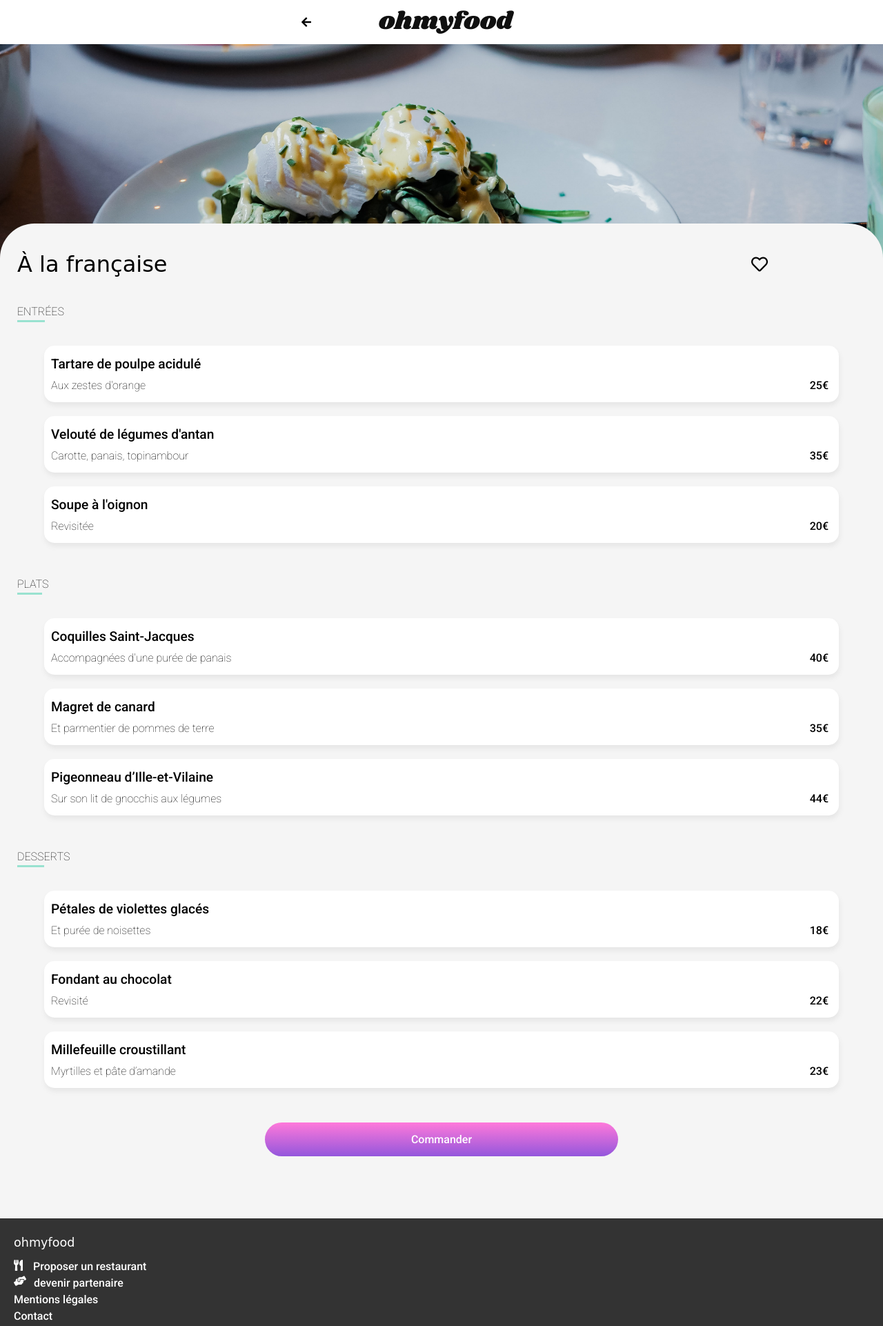
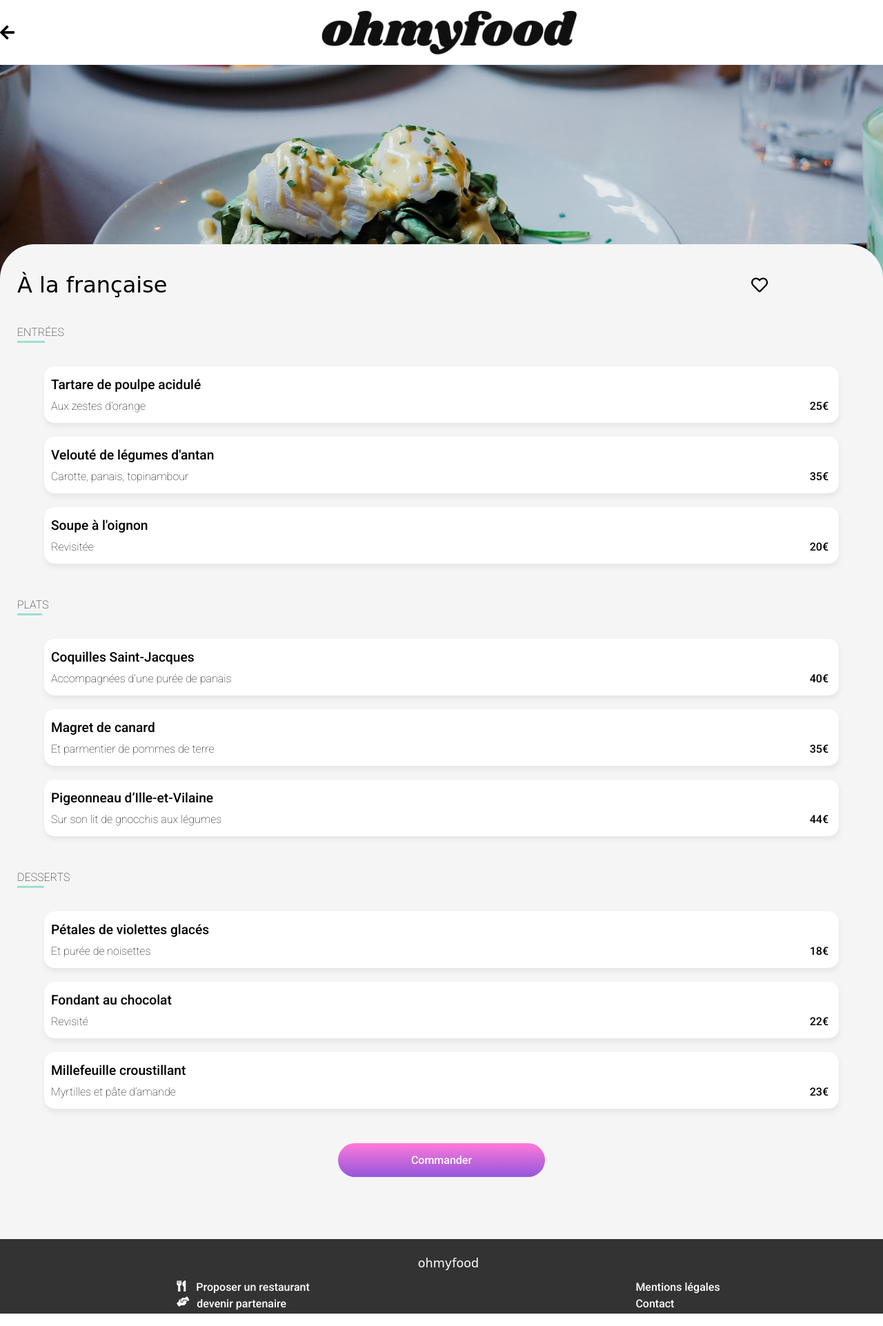
Before and after one commit to DuncanCbr/CarbonnierDuncan_3_07052021, a website: page à_la_française.html in a window 1280 px wide. Shown: the whole page at 69% size. Drawn offline with Linux system fonts and the light colour scheme; a web font is replaced by a local one.

Commit message:
menu responsive
done

```diff
--- a/sass/menus.scss
+++ b/sass/menus.scss
@@ -1,5 +1,6 @@
 @import "./utils/variables";
 @import "./utils/mixins";
+
 
 *
 {
@@ -18,22 +19,22 @@ body
 
 .header
 {
+    display: flex;
+    &__arrow
+    {
+        align-self: center;
+        justify-content: flex-start;
+        font-size: 1.2rem;
+    }
+
     &__container
     {
         @include width(100%);
-        @include flex-center;
-
-        &__arrow
-        {
-            display: flex;
-            align-items: center;
-            justify-content: flex-start;
-        }
 
         &__logo
         {
+            @include padding($pdg-top: 15px, $pdg-bottom: 15px);
             @include flex-center;
-            @include padding($pdg-top: 15px, $pdg-bottom: 15px);
 
             &--apparence
             {
@@ -205,3 +206,65 @@ body
         }
     }
 }
+
+@media (min-width: 750px)
+{
+    .header
+    {
+        &__arrow
+        {
+            font-size: 1.5rem;
+        }
+
+        &__container
+        {
+            &__logo
+            {
+                &--apparence
+                {
+                    @include width(370px);
+                }
+            }
+        }
+    }
+
+    .menu
+    {
+        &__button
+        {
+            @include width(300px);
+        }
+    }
+
+    .footer
+    {
+        &__logo
+        {
+            @include flex-center;
+        }
+        &__container
+        {
+            display: flex;
+            justify-content: space-around;
+        }
+    }
+}
+
+@media (min-width: 1400px)
+{
+    .menu
+    {
+        bottom: 40px;
+
+        &__title
+        {
+            @include width(95%);
+        }
+
+        &__responsive
+        {
+            display: flex;
+            flex-direction: row;
+        }
+    }
+}
--- a/à_la_française.html
+++ b/à_la_française.html
@@ -10,10 +10,10 @@
     </head>
     <body>
         <header class="header">
-            <div class="header__container">
-                <div class="header__container__arrow">
+            <div class="header__arrow">
                 <i class="fas fa-arrow-left"></i>
             </div>
+            <div class="header__container">
                 <div class="header__container__logo">
                     <img src="images/logo/ohmyfood.png" alt="logo oh my OhMyFood" class="header__container__logo--apparence">
                 </div>
@@ -28,6 +28,7 @@
                     <h1 class="menu__title--apparence">À la française</h1>
                     <i class="far fa-heart menu__title--heart"></i>
                 </div>
+                <div class="menu__responsive">
                     <section class="menu__container">
                         <p class="menu__container__title"> <span  class="border_title">ENTR</span>ÉES</p>
                         <div class="center_bubble">
@@ -118,6 +119,7 @@
                             </article>
                         </div>
                     </section>
+                </div>
                 <div class="flex-center__button">
                     <button class="menu__button"> Commander</button>
                 </div>
@@ -128,6 +130,7 @@
                 <p class="footer__logo--apparence">ohmyfood</p>
             </div>
             <div class="footer__container">
+                <div>
                     <div  class="footer__container__icontxt padding_txt_footer">
                         <i class="fas fa-utensils icon"></i>
                         <p>Proposer un restaurant</p>
@@ -138,8 +141,11 @@
                         </div>
                         <p>devenir partenaire</p>
                     </div>
+                </div>
+                <div>
                     <p class="padding_txt_footer">Mentions légales</p>
                     <p class="padding_txt_footer">Contact</p>
+                </div>
             </div>
         </footer>
     </body>
```
Also changed, not shown: La_note_enchantée.html (+8 -2 lines), La_palette_du_goût.html (+8 -2 lines), Le_délice_des_sens.html (+8 -2 lines), index.html (+4 -0 lines), css/menus.css, 1 other file. Lines whose indentation alone changed are shown as unchanged.
